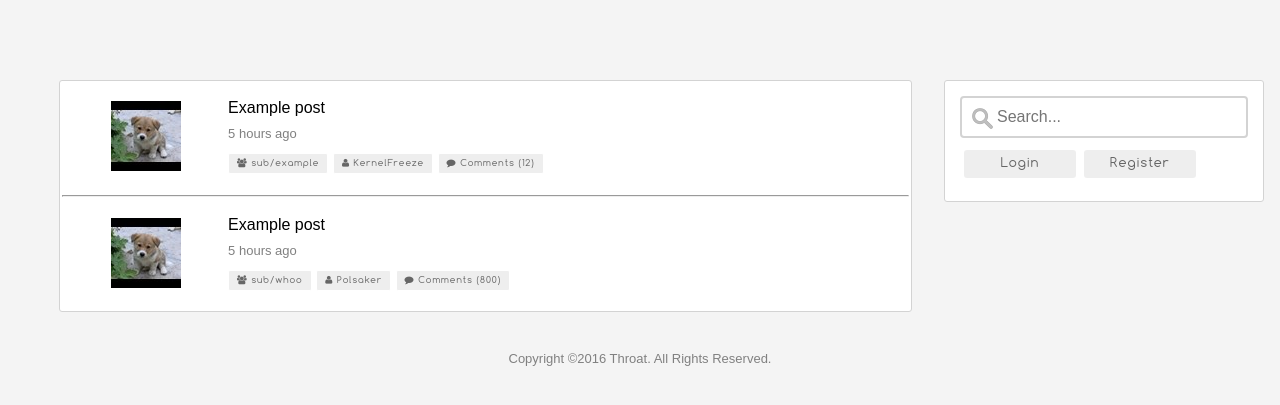
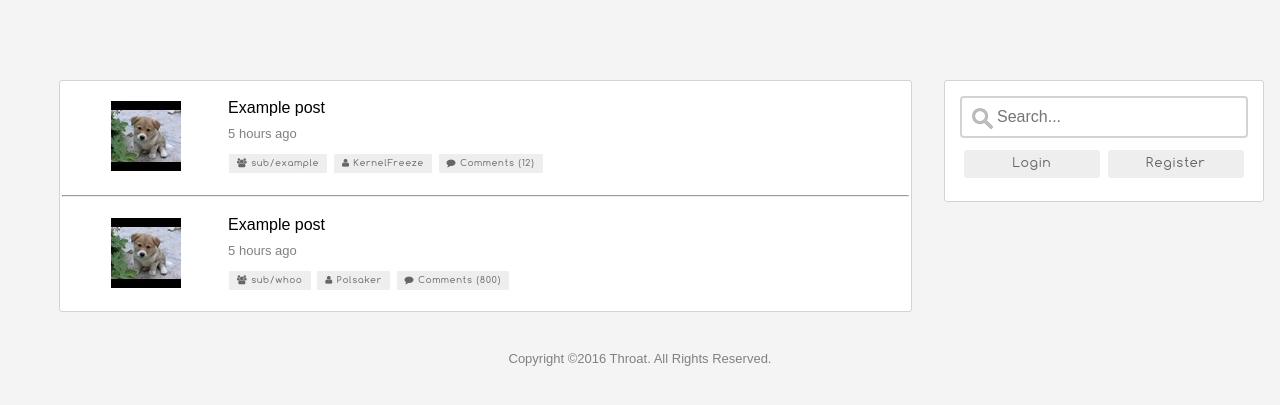
Before and after one commit to Phuks-co/throat, a Flask app: page / in a window 1280 px wide. Shown: the part 80-485 px from the top of the page. Run offline with Flask 2, Linux system fonts and the light colour scheme.

Commit message:
Bug fixes

```diff
--- a/templates/layout.html
+++ b/templates/layout.html
@@ -37,20 +37,20 @@
         </div>
         <div class="row buttons">
         {% if 'user' not in session %}
-          <div class="col-5">
+          <div class="col-6">
             <a href="#login-form" class="btn login">Login</a>
           </div>
-          <div class="col-5">
+          <div class="col-6">
             <a href="#register-form" class="btn register">Register</a>
           </div>
         {% else %}
-          <div class="col-5">
+          <div class="col-10">
              <form method="POST" action="{{ url_for('do_logout') }}">
                  {{ logoutform.csrf_token }}
                  <button type="submit" class="btn">Log out</button>
              </form>
           </div>
-          <div class="col-2">
+          <div class="col-2" style="text-align: right;">
             <a href="#config-form" class="config"><i class="fa fa-cog" aria-hidden="true"></i></a>
           </div>
         {% endif %}
```
